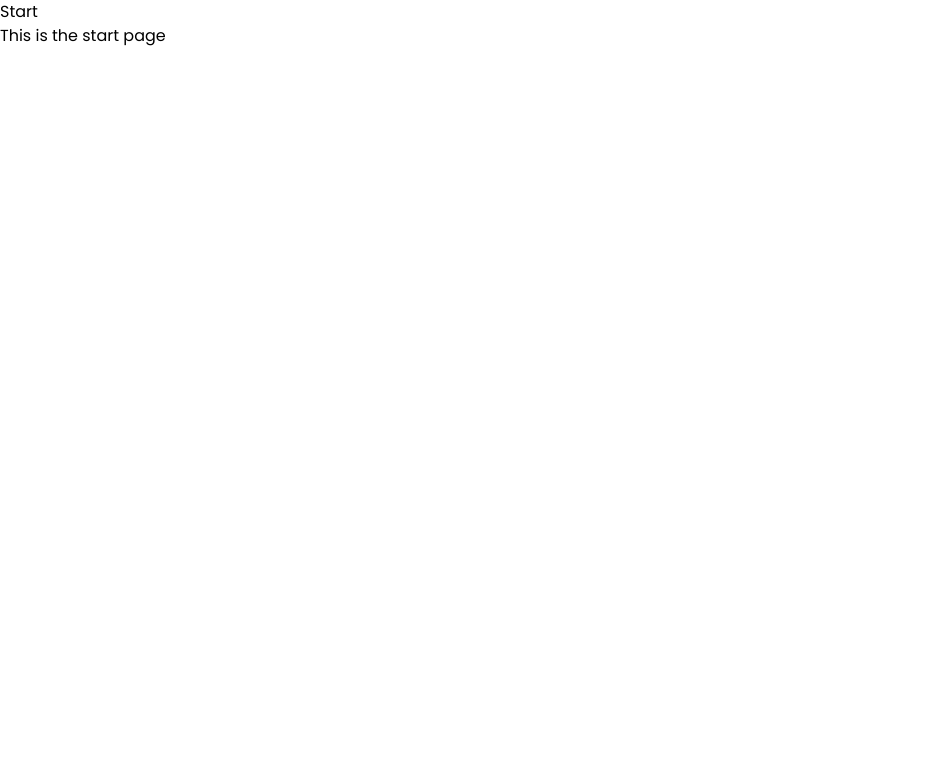
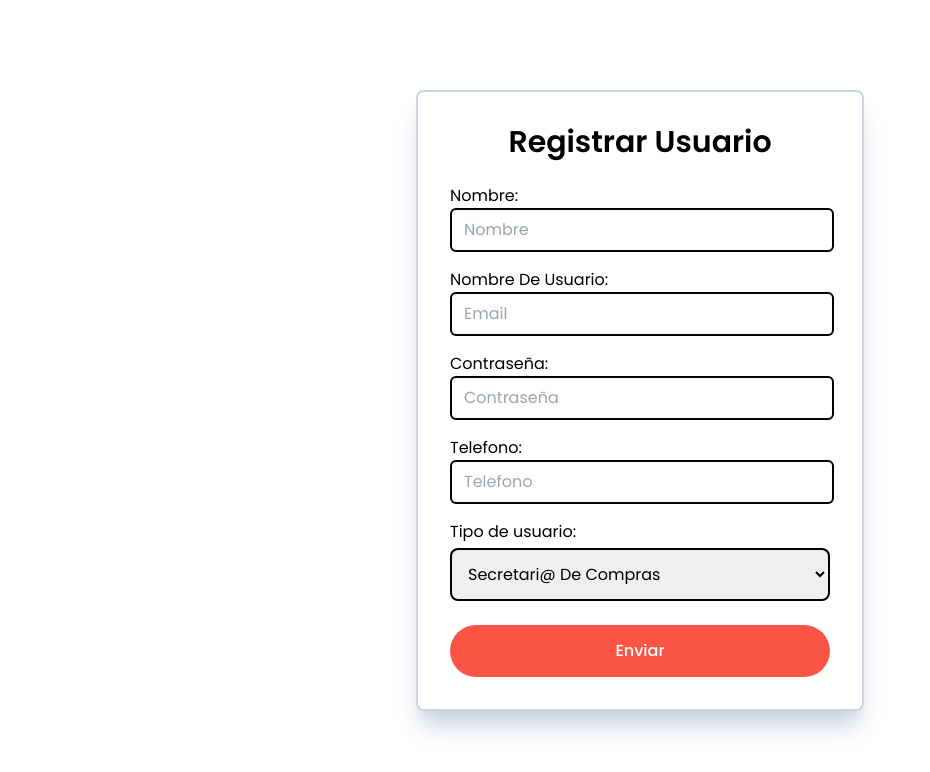
Before and after one commit to ulf-frostypaw/inventario-front, a React (Vite) app: page /start in a window 1280 px wide. Shown: the top 772 px of the page, without its empty margins (0-930 px from the left). Built offline with nearby package versions, Linux system fonts and the light colour scheme.

Commit message:
Form de usuarios

```diff
--- /dev/null
+++ b/src/components/Forms/FormUsuarios.jsx
@@ -0,0 +1,40 @@
+import React from "react";
+import Input from "../Inputs";
+import Button from "../Button";
+
+const FormCliente = () => {
+    return (
+        <div className="flex items-center justify-center min-h-screen bg-gray-100">
+            <form className="bg-white p-8 rounded-lg shadow-xl border-slate-300 border-2 shadow-slate-300 w-full max-w-md">
+                <h1 className="text-3xl font-semibold mb-6 text-center text-gray-700">Registrar Usuario</h1>
+                <label className="block mb-4">
+                    Nombre:
+                    <Input type="text" placeholder="Nombre" className="mt-1 block w-full p-3 border rounded-lg focus:border-blue-500 focus:ring focus:ring-blue-200 transition duration-200" />
+                </label>
+                <label className="block mb-4">
+                    Nombre De Usuario:
+                    <Input type="email" placeholder="Email" className="mt-1 block w-full p-3 border rounded-lg focus:border-blue-500 focus:ring focus:ring-blue-200 transition duration-200" />
+                </label>
+                <label className="block mb-4">
+                    Contraseña:
+                    <Input type="password" placeholder="Contraseña" className="mt-1 block w-full p-3 border rounded-lg focus:border-blue-500 focus:ring focus:ring-blue-200 transition duration-200" />
+                </label>
+                <label className="block mb-4">
+                    Telefono:
+                    <Input type="tel" placeholder="Telefono" className="mt-1 block w-full p-3 border rounded-lg focus:border-blue-500 focus:ring focus:ring-blue-200 transition duration-200" />
+                </label>
+                <label className="block mb-6">
+                    Tipo de usuario:
+                    <select name="tipo_usr" id="tipo_usr" className="mt-1 block border-2 w-full p-3 rounded-lg focus:border-blue-500 focus:ring focus:ring-blue-200 transition duration-200">
+                        <option value="1" className="bg-gray-200 hover:bg-gray-300">Secretari@ De Compras</option>
+                        <option value="2" className="bg-gray-200 hover:bg-gray-300">Secretari@ De Ventas</option>
+                        <option value="3" className="bg-gray-200 hover:bg-gray-300">Tecnico</option>
+                    </select>
+                </label>
+                <Button variant="primary" type="submit" children="Enviar" className="w-full py-3 bg-blue-500 text-white rounded-lg hover:bg-blue-600 transition duration-200" />
+            </form>
+        </div>
+    )
+}
+
+export default FormCliente;
--- a/src/pages/Start.jsx
+++ b/src/pages/Start.jsx
@@ -1,8 +1,9 @@
+import FormCliente from "../components/Forms/FormUsuarios"
+
 const Start = () => {
     return (
       <div>
-        <h1>Start</h1>
-        <p>This is the start page</p>
+        <FormCliente />
       </div>
     )
 }
```
